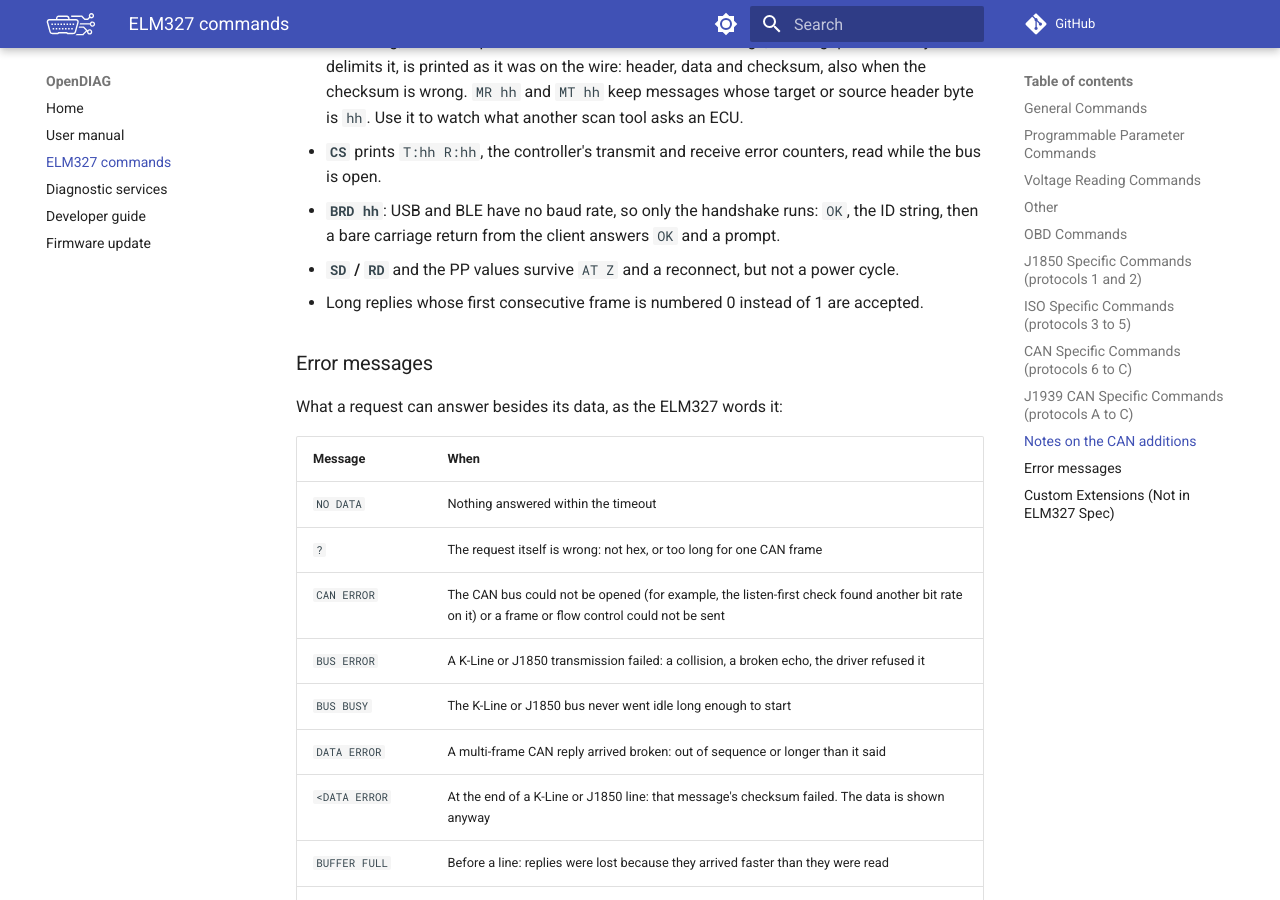
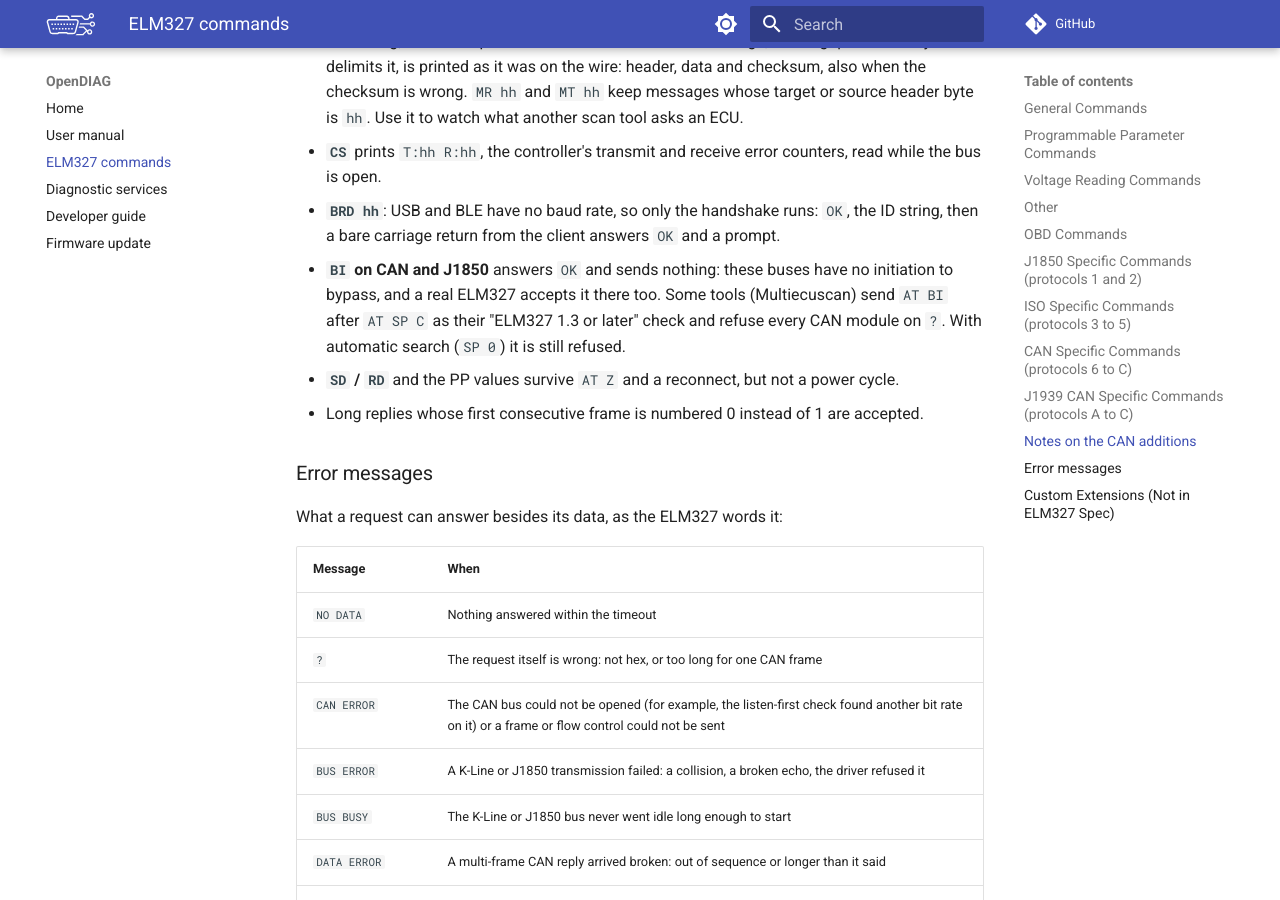
Before and after one commit to maximus64/opendiag-firmware, an MkDocs documentation site: the page built from docs/at_commands.md, in a window 1280 px wide and 900 px high, scrolled down 7176 px. Built offline with MkDocs 1.6.1 and Material for MkDocs 9.7.7, drawn with Linux system fonts in a browser that asks for light colours; comment, search, counter and statistics services are not loaded; some of the changed text lies outside the part shown.

Commit message:
docs/at_commands.md: note AT BI on CAN and J1850

```diff
--- a/docs/at_commands.md
+++ b/docs/at_commands.md
@@ -66,7 +66,7 @@
 | `AR` | Automatically Receive | ✅ |
 | `AT0, 1, 2` | Adaptive Timing off, auto1, auto2 | ✅ |
 | `BD` | perform a Buffer Dump | |
-| `BI` | Bypass the Initialization sequence | ✅ |
+| `BI` | Bypass the Initialization sequence | ✅ K-Line, CAN and J1850 |
 | `DP` | Describe the current Protocol | ✅ |
 | `DPN` | Describe the Protocol by Number | ✅ |
 | `FT` | Filter for Transmitter off | ✅ |
@@ -196,6 +196,11 @@
 - **`BRD hh`**: USB and BLE have no baud rate, so only the handshake runs:
   `OK`, the ID string, then a bare carriage return from the client answers
   `OK` and a prompt.
+- **`BI` on CAN and J1850** answers `OK` and sends nothing: these buses have
+  no initiation to bypass, and a real ELM327 accepts it there too. Some tools
+  (Multiecuscan) send `AT BI` after `AT SP C` as their "ELM327 1.3 or later"
+  check and refuse every CAN module on `?`. With automatic search (`SP 0`) it
+  is still refused.
 - **`SD` / `RD`** and the PP values survive `AT Z` and a reconnect, but not
   a power cycle.
 - Long replies whose first consecutive frame is numbered 0 instead of 1 are
```
